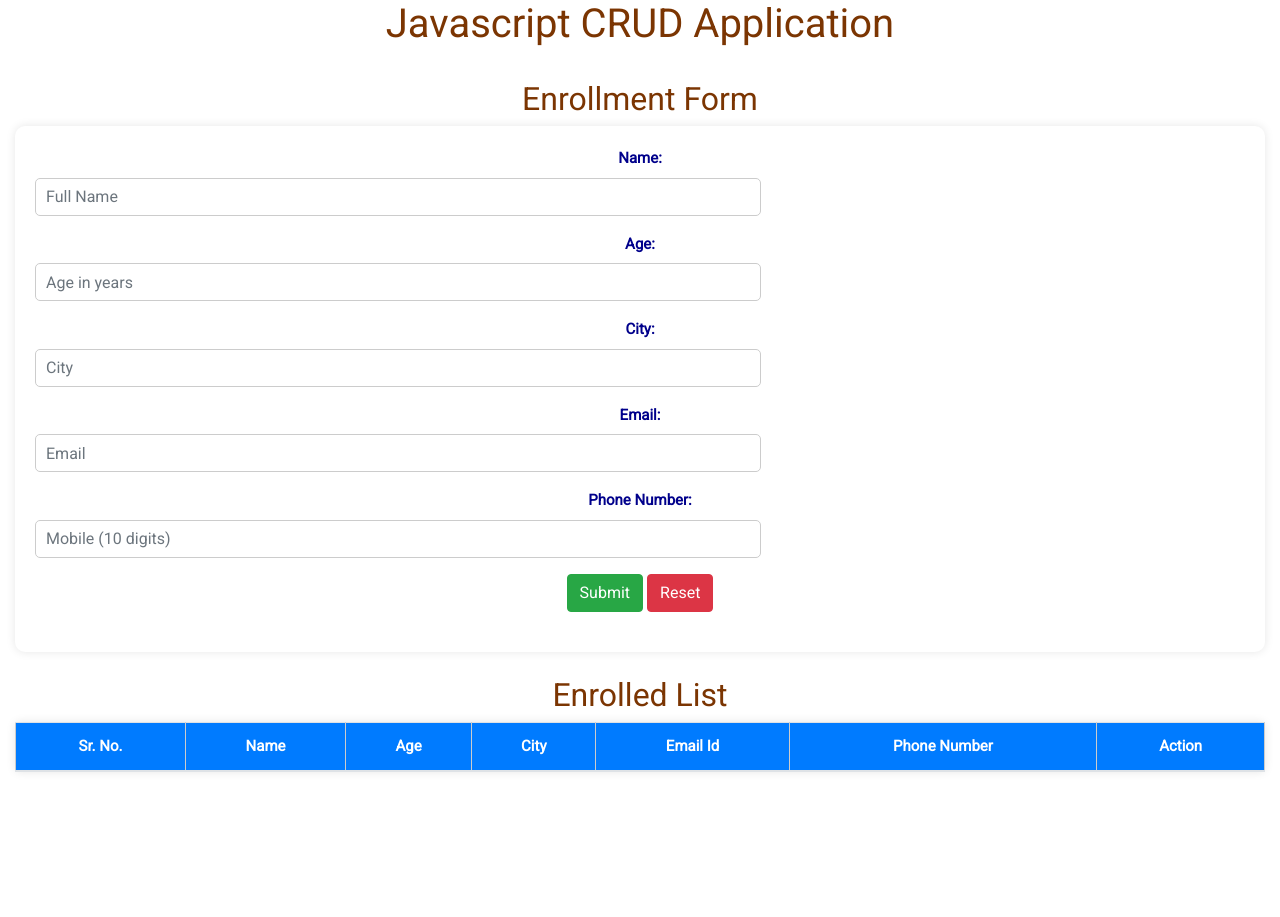
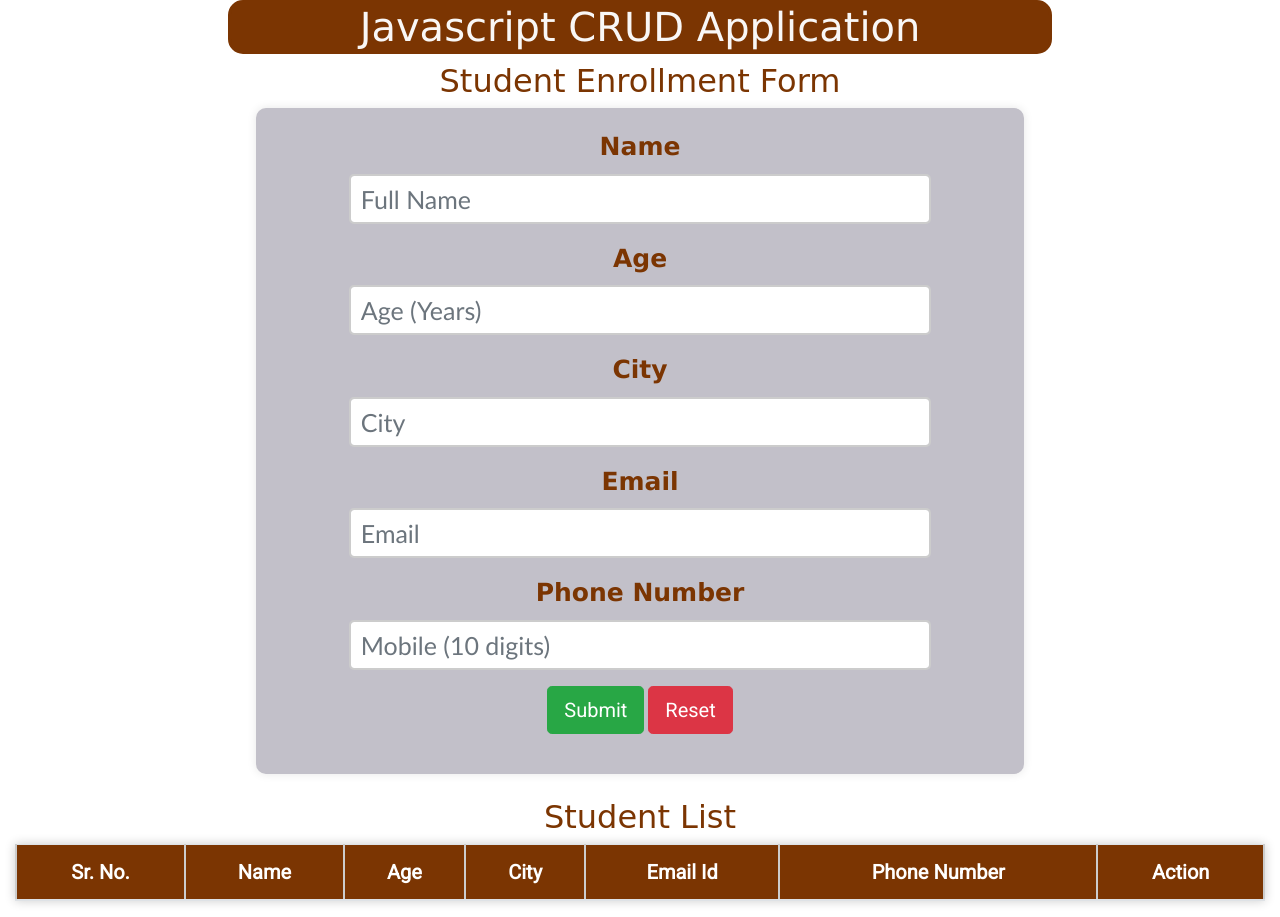
Before and after one commit to advait3000/enrollment-form, a plain HTML site: page index.html in a window 1280 px wide. Before the commit the page ends 800 px from the top, so only its background shows below. Drawn offline with nearby package versions, Linux system fonts and the light colour scheme.

Commit message:
Updated website content4

```diff
--- a/app.js
+++ b/app.js
@@ -123,7 +123,6 @@ function deleteData(rowId) {
     document.getElementById("msg").innerHTML = "";
   }, 5000);
 }
-
 function resetData() {
   arr = [];
   setLocalStg(arr);
--- a/index.html
+++ b/index.html
@@ -12,43 +12,42 @@
 <body>
     <div class="container-fluid">
     <div class="row">
-      <div class="col-12 text-center">
+      <div class="col-8 text-center mx-auto">
         <h1>Javascript CRUD Application</h1>
-        <br>
-        <h2>Enrollment Form</h2>
+        <h2>Student Enrollment Form</h2>
       </div>
     </div>
     <div class="row">
-      <div class="col-12 text-center">
+      <div class="col-12 text-center mx-auto">
       </div>
       <div class="col-12 text-center">
         <form role="form">
           <div class="form-group">
-            <label for="name">Name:</label>
+            <label for="name">Name</label>
             <input type="text" class="form-control" id="name" placeholder="Full Name">
           </div>
           <div class="form-group">
-            <label for="age">Age:</label>
-            <input type="number" class="form-control" id="age" placeholder="Age in years">
+            <label for="age">Age</label>
+            <input type="number" class="form-control" id="age" placeholder="Age (Years)">
           </div>
           <div class="form-group">
-            <label for="city">City:</label>
+            <label for="city">City</label>
             <input type="text" class="form-control" id="city" placeholder="City">
           </div>
           <div class="form-group">
-            <label for="email">Email:</label>
+            <label for="email">Email</label>
             <input type="text" class="form-control" id="email" placeholder="Email">
           </div>
           <div class="form-group">
-            <label for="phoneNumber">Phone Number:</label>
-            <input type="text" class="form-control" id="phoneNumber" placeholder="Mobile (10 digits)">
+            <label for="phoneNumber">Phone Number</label>
+            <input type="number" class="form-control" id="phoneNumber" placeholder="Mobile (10 digits)">
           </div>
-          <button id="submit" type="button" class="btn btn-success" onclick="manageData()">Submit</button>
-          <button type="button" class="btn btn-danger" onclick="resetData()">Reset</button>
+          <button id="submit" type="button" class="btn btn-success btn-lg" onclick="manageData()">Submit</button>
+          <button type="button" class="btn btn-danger btn-lg" onclick="resetData()">Reset</button>
           <h3 id="msg"></h3>
         </form>
         <div><br>
-          <h2>Enrolled List</h2>
+          <h2>Student List</h2>
         </div>
       </div>
       <div class="col-12 text-center">
--- a/style.css
+++ b/style.css
@@ -1,115 +1,102 @@
-/* Reset default margins and paddings */
-* {
+*{
 margin: 0;
 padding: 0;
 box-sizing: border-box;
 font-family: "Roboto", sans-serif;
 }
 
-/* Set background color, font family, and font size */
 body {
 background-color: #f2f2f2;
-font-family: Arial, sans-serif;
+}
+
+h1{
+margin-top: 10px;
+color: rgb(249, 247, 246);
+font-family :'Lucida Sans', 'Lucida Sans Regular', 'Lucida Grande', 'Lucida Sans Unicode', Geneva, Verdana, sans-serif;
+border: rgb(123, 53, 2);
+border-style: solid;
+border-radius: 15px;
+background-color: rgb(123, 53, 2);
 font-size: 16px;
 }
-
-/* Center the h1 and h2 elements */
-h1{
-text-align: center;
-margin-top: 10px;
+h2 {
 color: rgb(123, 53, 2);
+margin-bottom: 10px 0;
+font-family:cursive;
 }
-h2 {
-text-align: center;
-color: rgb(123, 53, 2);
-margin-bottom: 10px;
-margin-top: 10px;
-}
-
-/* Style the form */
 form {
-max-width: 100%;
+max-width: 60vw;
 margin: 0 auto;
-background-color: #fff;
+background-color: #c2c0c9;
 padding: 20px;
 border-radius: 10px;
 box-shadow: 0px 0px 10px rgba(0, 0, 0, 0.1);
-text-align: center;
 }
-form input[type="button"] {
-margin: 10px;
-font-size: 15px;
-font-weight: bold;
-}
+
 label {
 display: block;
 margin-bottom: 5px;
-color: darkblue;
-font-size: 15px;
+color: rgb(123, 53, 2);
+font-size: 25px;
 font-weight: bold;
+font-family:Verdana, Geneva, Tahoma, sans-serif;
 }
 
 input[type="text"],
 input[type="number"] {
-width: 60%;
+width: 80%;
+height: 50px;
 padding: 10px;
 margin-bottom: 10px;
-border: 1px solid #ccc;
+border: 2px solid #ccc;
 border-radius: 5px;
+margin: 0 auto;
+font-size: 25px;
+font-family:'Trebuchet MS', 'Lucida Sans Unicode', 'Lucida Grande', 'Lucida Sans', Arial, sans-serif;
 }
 
-input[type="button"] {
-background-color: #007bff;
-color: #fff;
+/* input[type="button"]{
+color: #ad1515;
 padding: 10px 20px;
 border: none;
 border-radius: 5px;
 cursor: pointer;
-margin-right: 10px;
-}
+margin-right: 100px;
+border: 2px solid red;
+} */
 
-input[type="button"]:last-child {
+/* input[type="button"]:last-child {
 margin-right: 0;
-}
+} */
 
 #msg {
 margin-top: 20px;
 text-align: center;
+color: rgb(248, 5, 5);
 }
 
-/* Style the table */
 table {
-width: 100vw;
-margin: 0 auto;
 background-color: #fff;
 border-collapse: collapse;
-border-radius: 5px;
-box-shadow: 0px 0px 10px rgba(0, 0, 0, 0.1);
+box-shadow: 0px 0px 10px rgba(0, 0, 0, 0.2);
 }
 
 thead {
-background-color: #007bff;
+background-color: rgb(123, 53, 2);
 color: #fff;
 }
 
 th {
 padding: 10px;
 text-align: center;
-border: 1px solid #ccc;
+border: 2px solid #ccc;
+font-weight: bold;
+font-size: 20px;
 }
 td {
 padding: 10px;
 text-align: center;
-border: 1px solid #ccc;
-
-}
-
-th {
-font-weight: bold;
-font-size: 15px;
-}
-thead td{
-    font-weight: bold;
+border: 2px solid #ccc;
 }
 a{
 background-color: #007bff;
@@ -118,10 +105,10 @@ padding: 5px 5px;
 border: none;
 border-radius: 5px;
 cursor: pointer;
-font-size: 15px;
+font-size: 20px;
 text-decoration: none;
-font-weight: bold;
 }
 tbody td {
-    color: darkblue;
+    color: rgb(123, 53, 2);
+    font-size: 20px;
 }
```
